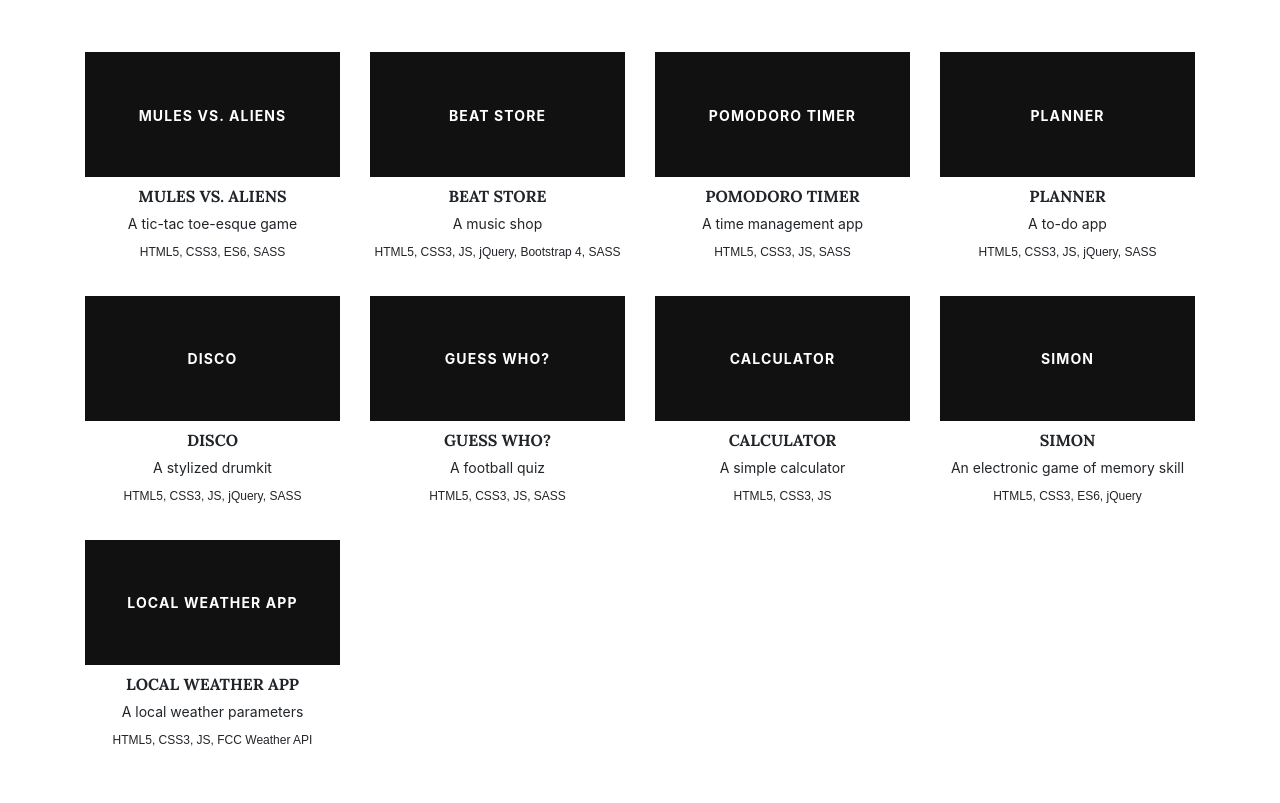
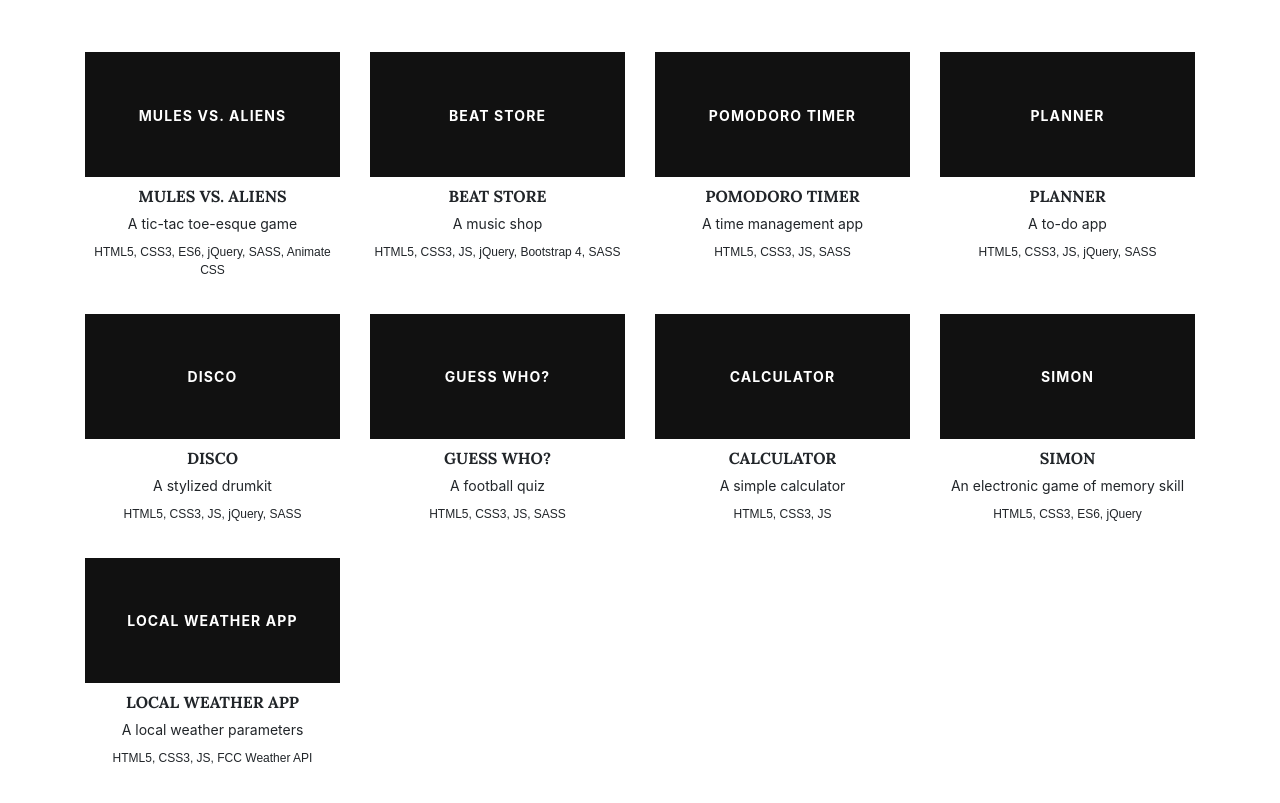
Before and after one commit to jackowiak/freecodecamp-summary, a plain HTML site: page index.html in a window 1280 px wide. Shown: the part 141-944 px from the top of the page. Drawn offline with nearby package versions, Linux system fonts and the light colour scheme; a web font is replaced by a local one.

Commit message:
next version

```diff
--- a/index.html
+++ b/index.html
@@ -40,7 +40,7 @@
                         <div class="project-info">
                             <h5>Mules vs. Aliens</h5>
                             <h6>A tic-tac toe-esque game</h6>
-                            <p>HTML5, CSS3, ES6, SASS</p>
+                            <p>HTML5, CSS3, ES6, jQuery, SASS, Animate CSS</p>
                         </div>
                 </div>
                 <div class="col-sm-6 col-lg-3 project-unit">
```
